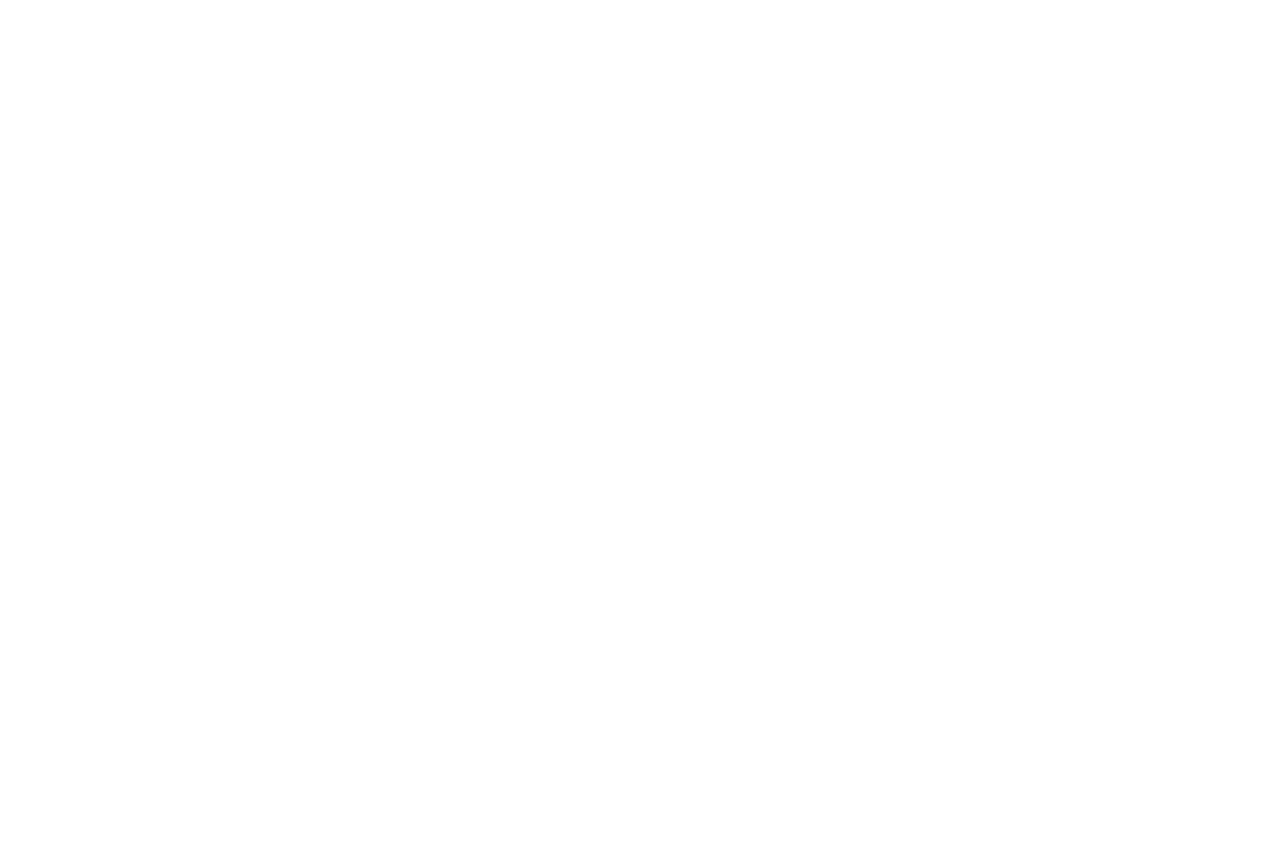
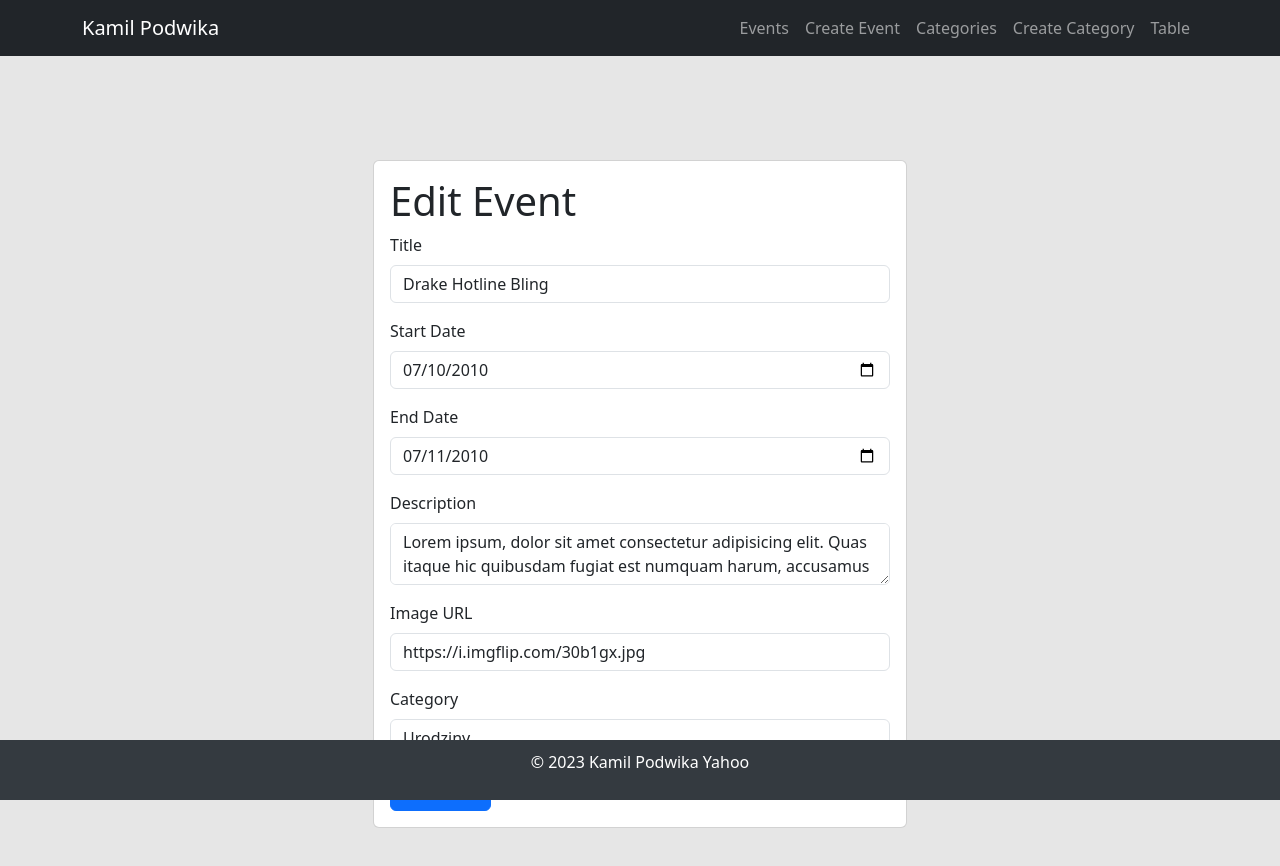
Before and after one commit to KamilPo/my_app, a React (Create React App) app: page /editEvent/1 in a window 1280 px wide. Before the commit this address had no page. Shown: the top 866 px of the page. Before the commit the page ends 800 px from the top, so only its background shows below. Built offline with nearby package versions, Linux system fonts and the light colour scheme.

Commit message:
editEvent form

```diff
--- a/src/App.js
+++ b/src/App.js
@@ -11,6 +11,7 @@ import eventsData from './data/eventsData';
 import categoriesData from './data/categoriesData';
 import Category from './pages/Category';
 import Table from './pages/Table';
+import EditEvent from './pages/EditEvent';
 
 function App() {
   const [events, setEvents] = useLocalStorage("events", eventsData)
@@ -44,6 +45,7 @@ function App() {
         <Route path={"/"} element={<h1>home</h1>}></Route>
         <Route path={"/events"} element={<Events events={events} categories={categories}/>}></Route>
         <Route path={"/events/:id"} element={<Event events={events} categories={categories} setEvents={setEvents}/>}></Route>
+        <Route path={"/editEvent/:id"} element={<EditEvent events={events} categories={categories} setEvents={setEvents}/>}></Route>
         <Route path={"/createEvent"} element={<CreateEvent events={events} categories={categories} setEvents={setEvents}/>}></Route>
         <Route path={"/categories"} element={<Categories categories={categories}/>}></Route>
         <Route path={"/categories/:id"} element={<Category events={events} categories={categories} setCategories={setCategories}/>}></Route>
--- a/src/data/eventsData.js
+++ b/src/data/eventsData.js
@@ -6,8 +6,6 @@ export default [
         "endDate": "2010-07-11",
         "description": "Lorem ipsum, dolor sit amet consectetur adipisicing elit. Quas itaque hic quibusdam fugiat est numquam harum, accusamus suscipit consequatur laboriosam!",
         "url": "https://i.imgflip.com/30b1gx.jpg",
-        "width": 100,
-        "height": 100,
         "categoryId": 1,
         "color": "#90fc03"
     },
@@ -18,11 +16,8 @@ export default [
         "endDate": "2011-07-10",
         "description": "Lorem ipsum, dolor sit amet consectetur adipisicing elit. Quas itaque hic quibusdam fugiat est numquam harum, accusamus suscipit consequatur laboriosam!",
         "url": "https://i.imgflip.com/1g8my4.jpg",
-        "width": 100,
-        "height": 100,
         "categoryId": 2,
-        "color": "#3d467d"
-        // "box_count": 2
+        "color": "#3d467d",
     },
     {
         "id": 3,
@@ -31,11 +26,8 @@ export default [
         "endDate": "2009-08-10",
         "description": "Lorem ipsum, dolor sit amet consectetur adipisicing elit. Quas itaque hic quibusdam fugiat est numquam harum, accusamus suscipit consequatur laboriosam!",
         "url": "https://i.imgflip.com/1ur9b0.jpg",
-        "width": 100,
-        "height": 100,
         "categoryId": 1,
         "color": "#cc1d74"
-        // "box_count": 2
     },
     {
         "id": 4,
@@ -44,11 +36,8 @@ export default [
         "endDate": "2009-08-10",
         "description": "Lorem ipsum, dolor sit amet consectetur adipisicing elit. Quas itaque hic quibusdam fugiat est numquam harum, accusamus suscipit consequatur laboriosam!",
         "url": "https://i.imgflip.com/1ur9b0.jpg",
-        "width": 100,
-        "height": 100,
         "categoryId": 1,
         "color": "#cc1d74"
-        // "box_count": 2
     },
     {
         "id": 5,
@@ -57,10 +46,7 @@ export default [
         "endDate": "2009-08-10",
         "description": "Lorem ipsum, dolor sit amet consectetur adipisicing elit. Quas itaque hic quibusdam fugiat est numquam harum, accusamus suscipit consequatur laboriosam!",
         "url": "https://i.imgflip.com/1ur9b0.jpg",
-        "width": 100,
-        "height": 100,
         "categoryId": 1,
         "color": "#cc1d74"
-        // "box_count": 2
     },
 ]
--- a/src/pages/CreateEvent.js
+++ b/src/pages/CreateEvent.js
@@ -2,6 +2,7 @@ import React, { useState } from "react";
 import { useNavigate } from "react-router-dom";
 
 export default function CreateEvent(props) {
+
 	const [newEvent, setNewEvent] = useState({
 		title: "",
 		startDate: "",
--- /dev/null
+++ b/src/pages/EditEvent.js
@@ -0,0 +1,185 @@
+import React, { useState } from "react";
+import { useParams, useNavigate } from "react-router-dom";
+
+export default function EditEvent(props) {
+  const { id } = useParams();
+  const navigate = useNavigate();
+
+  const existingEvent = props.events.find((event) => event.id == id);
+
+  // Użyj efektu do ustawienia początkowego stanu na podstawie istniejącego wydarzenia
+  const [newEvent, setNewEvent] = useState({
+    	title: existingEvent.title,
+      startDate: existingEvent.startDate,
+      endDate: existingEvent.endDate,
+      description: existingEvent.description,
+      url: existingEvent.url,
+      categoryId: existingEvent.categoryId,
+  });
+
+  const [validationError, setValidationError] = useState("");
+
+  // Wyszukaj istniejące wydarzenie na podstawie id
+
+
+  // Jeśli nie znaleziono wydarzenia, możesz obsłużyć ten przypadek
+  if (!existingEvent) {
+    return <div>Event not found</div>;
+  }
+
+
+  const handleChange = (e) => {
+    const { name, value } = e.target;
+
+    if (name === "startDate" && newEvent.endDate && value > newEvent.endDate) {
+      setValidationError("Start date cannot be greater than end date");
+    } else {
+      setValidationError("");
+    }
+
+    setNewEvent((prevEvent) => ({
+      ...prevEvent,
+      [name]: value,
+    }));
+  };
+
+  const handleSubmit = (e) => {
+    e.preventDefault();
+
+    if (newEvent.startDate > newEvent.endDate) {
+      setValidationError("Start date cannot be greater than end date");
+      return;
+    }
+
+    // Znajdź indeks istniejącego wydarzenia w tablicy
+    const existingEventIndex = props.events.findIndex(
+      (event) => event.id == id
+    );
+
+    // Zaktualizuj istniejące wydarzenie w tablicy
+    const updatedEvents = [...props.events];
+    updatedEvents[existingEventIndex] = {
+      ...existingEvent,
+      ...newEvent,
+    };
+
+    props.setEvents(updatedEvents);
+    navigate("/events");
+  };
+
+  const allCategoriesSelect = props.categories.map((category) => (
+    <option value={category.id} key={category.id}>
+      {category.name}
+    </option>
+  ));
+
+  return (
+    <div className="container mt-5">
+      <div className="row justify-content-center">
+        <div className="col-md-6">
+          <div className="card">
+            <div className="card-body">
+              <h1 className="card-title">Edit Event</h1>
+              {validationError && (
+                <div className="alert alert-danger" role="alert">
+                  {validationError}
+                </div>
+              )}
+              <form onSubmit={handleSubmit}>
+								<div className="mb-3">
+									<label htmlFor="title" className="form-label">
+										Title
+									</label>
+									<input
+										type="text"
+										id="title"
+										name="title"
+										className="form-control"
+										value={newEvent.title}
+										onChange={handleChange}
+										required
+									/>
+								</div>
+								<div className="mb-3">
+									<label htmlFor="startDate" className="form-label">
+										Start Date
+									</label>
+									<input
+										type="date"
+										id="startDate"
+										name="startDate"
+										className="form-control"
+										value={newEvent.startDate}
+										onChange={handleChange}
+										required
+									/>
+								</div>
+								<div className="mb-3">
+									<label htmlFor="endDate" className="form-label">
+										End Date
+									</label>
+									<input
+										type="date"
+										id="endDate"
+										name="endDate"
+										className="form-control"
+										value={newEvent.endDate}
+										onChange={handleChange}
+										required
+									/>
+								</div>
+								<div className="mb-3">
+									<label htmlFor="description" className="form-label">
+										Description
+									</label>
+									<textarea
+										id="description"
+										name="description"
+										className="form-control"
+										value={newEvent.description}
+										onChange={handleChange}
+										required
+									/>
+								</div>
+								<div className="mb-3">
+									<label htmlFor="url" className="form-label">
+										Image URL
+									</label>
+									<input
+										type="text"
+										id="url"
+										name="url"
+										className="form-control"
+										value={newEvent.url}
+										onChange={handleChange}
+									/>
+								</div>
+								<div className="mb-3">
+									<label htmlFor="categoryId" className="form-label">
+										Category
+									</label>
+									<select
+										id="categoryId"
+										name="categoryId"
+										className="form-control"
+										value={newEvent.categoryId}
+										onChange={handleChange}
+										required
+									>
+										<option value="" disabled>
+											Select Category
+										</option>
+										{allCategoriesSelect}
+									</select>
+								</div>
+								<button type="submit" className="btn btn-primary">
+									Edit Event
+								</button>
+							</form>
+            </div>
+          </div>
+        </div>
+      </div>
+    </div>
+  );
+}
--- a/src/pages/Event.js
+++ b/src/pages/Event.js
@@ -32,7 +32,7 @@ export default function Event(props) {
             <strong>Description:</strong> {event.description}
           </p>
           <div className="d-flex">
-            <Link to={`/edit-event/${id}`} className="btn btn-primary me-2">
+            <Link to={`/editEvent/${id}`} className="btn btn-primary me-2">
               Edit
             </Link>
             <button
```
Also changed, not shown: src/pages/CreateCategory.js (+6 -3 lines).
